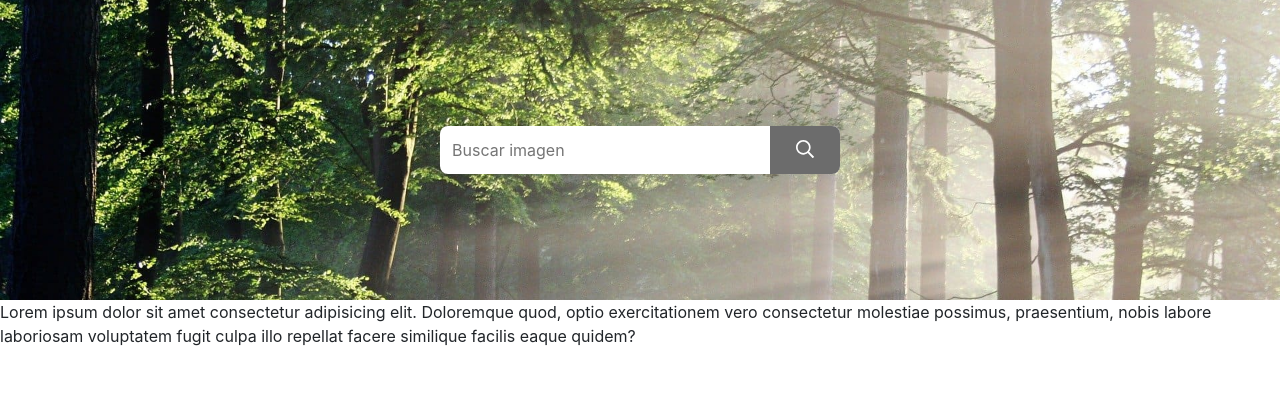
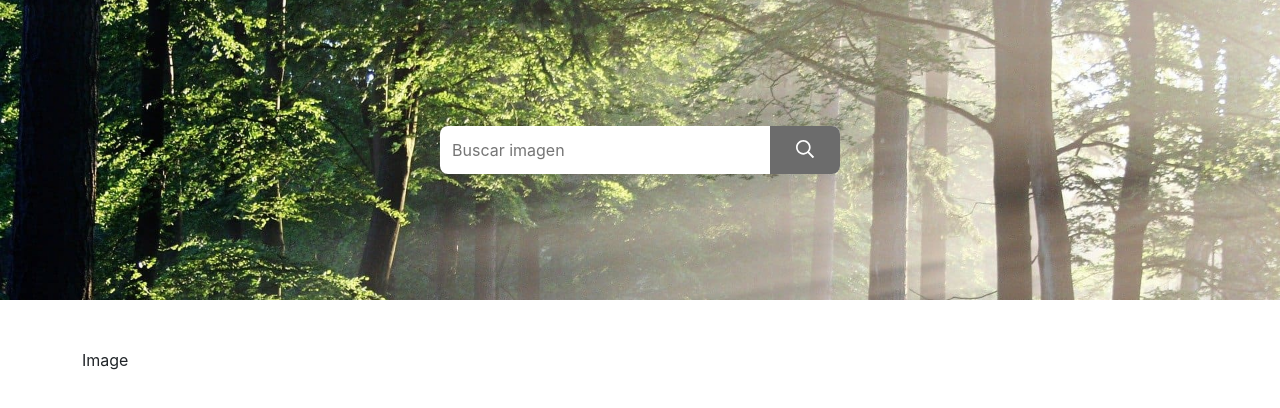
Before and after one commit to JesusEmmanuelPonce/images-search, a React (Create React App) app: page / in a window 1280 px wide. Shown: the top 408 px of the page. Built offline with nearby package versions, Linux system fonts and the light colour scheme.

Commit message:
Âbutton search

```diff
--- a/src/App.jsx
+++ b/src/App.jsx
@@ -1,13 +1,12 @@
 import './App.css';
 import Banner from './components/Banner';
+import Images from './components/Images';
 
 function App() {
   return (
     <div>
       <Banner />
-      <p>
-        Lorem ipsum dolor sit amet consectetur adipisicing elit. Doloremque quod, optio exercitationem vero consectetur molestiae possimus, praesentium, nobis labore laboriosam voluptatem fugit culpa illo repellat facere similique facilis eaque quidem?
-      </p>
+      <Images />
     </div>
   );
 }
--- a/src/components/Banner/Banner.jsx
+++ b/src/components/Banner/Banner.jsx
@@ -7,10 +7,6 @@ const Banner = () => {
     const [search, setSearch] = useState("");
     const [check, setCheck] = useState(false);
 
-    const handleSearch = () => {
-
-    }
-
     const changeSearch = ({ target: { value } }) => {
         if(value.length < 1){
             setCheck(false);
@@ -19,6 +15,18 @@ const Banner = () => {
         setSearch(value);
         setCheck(true)
     }
+
+    const handleSearch = async() => {
+
+        const key = "22663718-09603ea9170fb559d2ac14e1a";
+        const url = `https://pixabay.com/api/?key=${key}&q=${search}`;
+
+        const response = await fetch(url);
+        const data = await response.json();
+
+        console.log(data);
+
+    };
 
     return (
         <div className="banner-wrap">
--- /dev/null
+++ b/src/components/Images/Images.jsx
@@ -0,0 +1,11 @@
+import React from 'react'
+
+const Images = () => {
+    return (
+        <div className="container mt-5">
+            Image
+        </div>
+    )
+}
+
+export default Images
--- /dev/null
+++ b/src/components/Images/index.js
@@ -0,0 +1 @@
+export { default } from "./Images.jsx";
```
